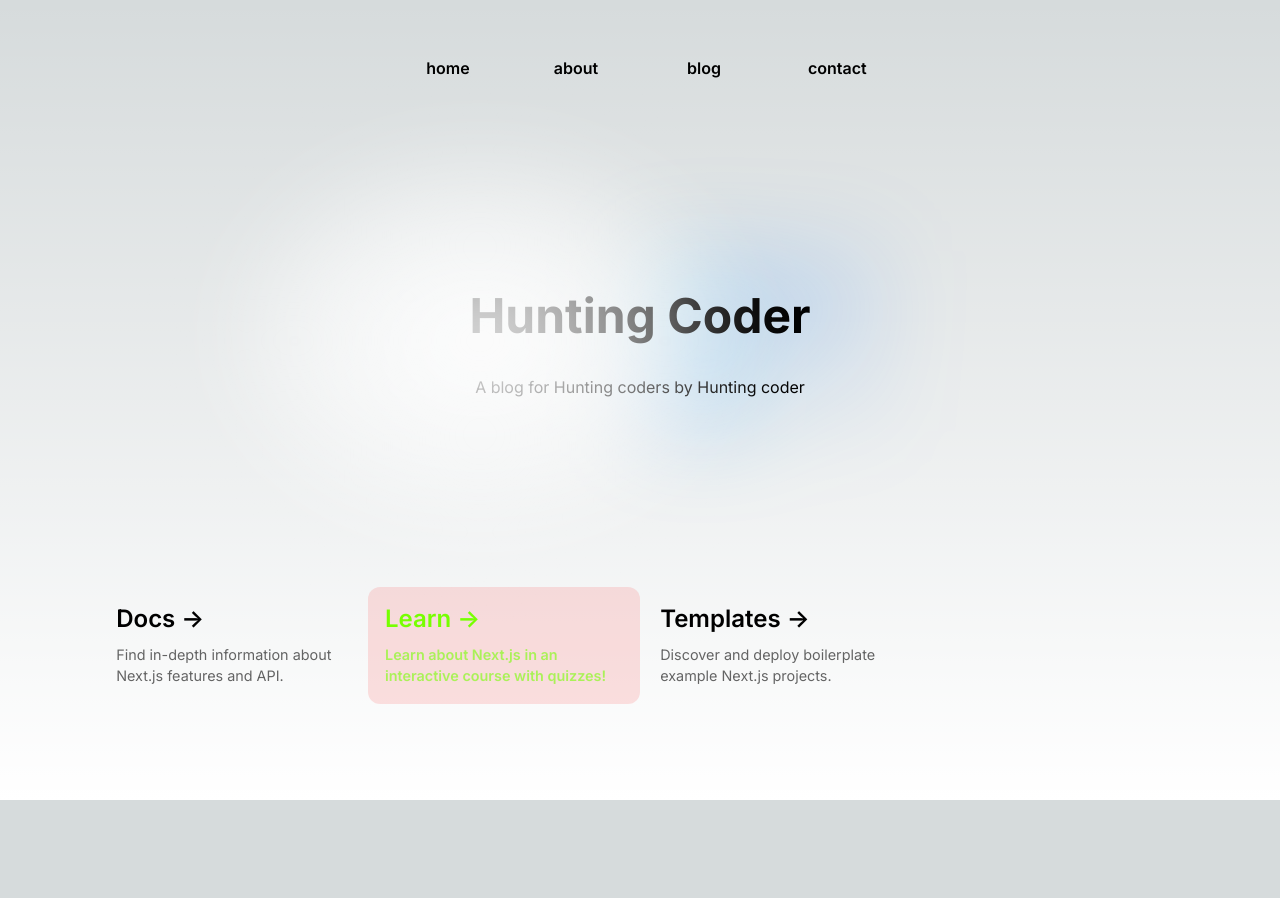
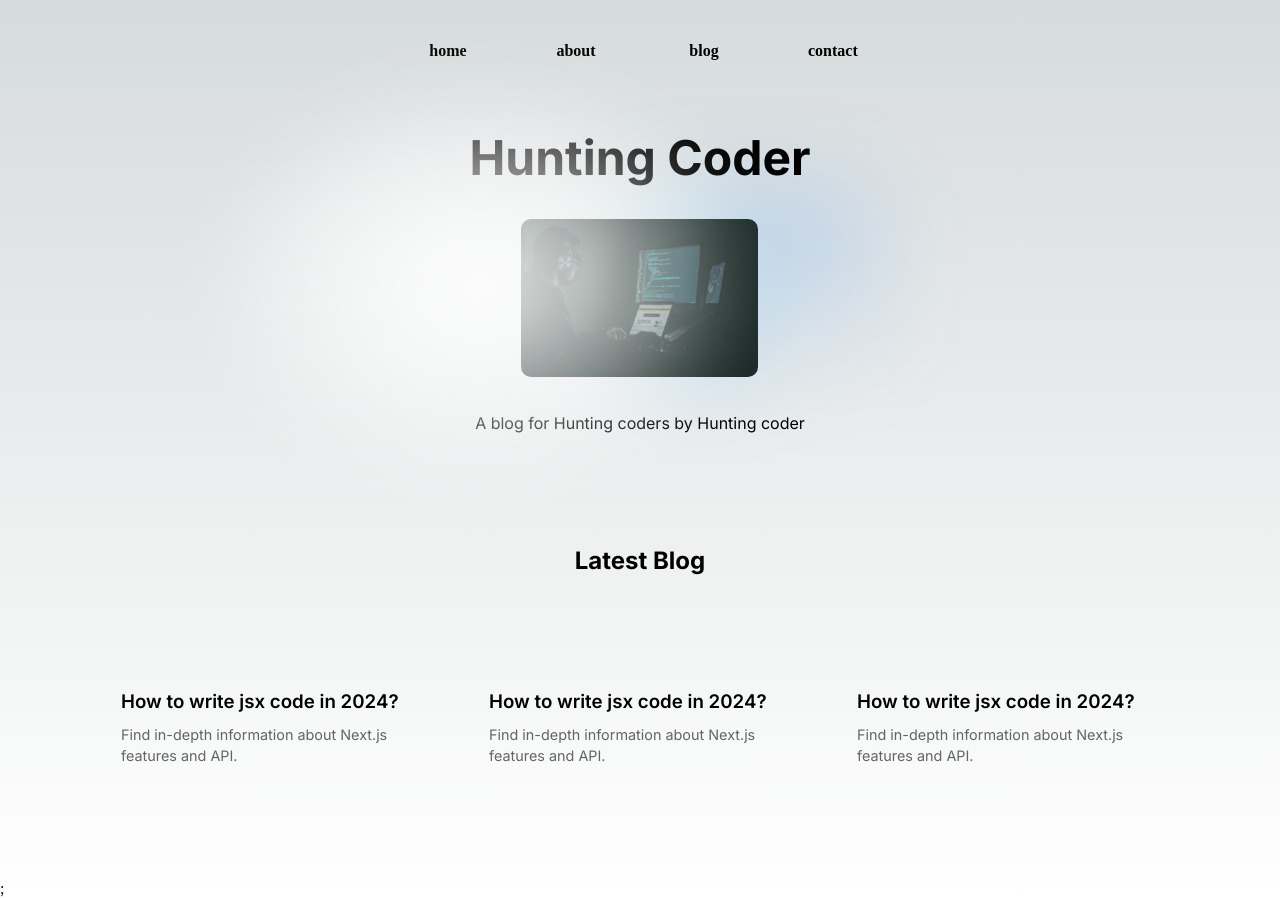
Before and after one commit to Rvaskar/Hunting_Coder, a Next.js app: page / in a window 1280 px wide. Before the commit the page ends 800 px from the top, so only its background shows below. Built offline with nearby package versions, Linux system fonts and the light colour scheme.

Commit message:
day 3 rendring navbar in all componant and structured home

```diff
--- /dev/null
+++ b/componants/Navbar.js
@@ -0,0 +1,18 @@
+import React from 'react'
+import Link from 'next/link'
+import styles from "@/styles/Home.module.css";
+
+const Navbar = () => {
+  return (
+    <nav className={styles.navBar}>
+    <ul>
+      <Link href='/'><li>home</li></Link>
+      <Link href='/about'> <li>about</li></Link>
+      <Link href='/blog'><li>blog</li></Link>
+      <Link href='/contact'><li>contact</li></Link>
+    </ul>
+  </nav>
+  )
+}
+
+export default Navbar
--- a/pages/_app.js
+++ b/pages/_app.js
@@ -1,5 +1,9 @@
+import Navbar from "../componants/Navbar";
 import "@/styles/globals.css";
 
 export default function App({ Component, pageProps }) {
-  return <Component {...pageProps} />;
+  return <>
+    <Navbar/>
+    <Component {...pageProps} />;
+  </>
 }
--- a/pages/index.js
+++ b/pages/index.js
@@ -3,13 +3,17 @@
 import { Inter } from "next/font/google";
 import Link from 'next/link'
 import styles from "@/styles/Home.module.css";
-import learn from "../styles/learn.module.css"
 
 const inter = Inter({ subsets: ["latin"] });
 
 export default function Home() {
   return (
     <>
+    <style jsx>
+      {`
+
+      `}
+    </style>
       <Head>
         <title>Create Next App</title>
         <meta name="description" content="Generated by create next app" />
@@ -17,65 +21,50 @@
         <link rel="icon" href="/favicon.ico" />
       </Head>
       <main className={`${styles.main} ${inter.className}`}>
-        <nav className={styles.navBar}>
-          <ul>
-            <Link href='/'><li>home</li></Link>
-            <Link href='/about'> <li>about</li></Link>
-            <Link href='/blog'><li>blog</li></Link>
-            <Link href='/contact'><li>contact</li></Link>
+        <div className={styles.center}>
+          <h1 className={styles.headFont}>Hunting Coder</h1>
+          <div className={styles.imgWrap} >
+            <Image className={styles.myImg} src="/homeimg.jpg" width={237} height={158} />
+          </div>
+          <p>A blog for Hunting coders by Hunting coder</p>
+        </div>
+        <div className= {styles.mainBlogHead}>
+          <h2>Latest Blog</h2>
+        </div>
+        <div className={styles.grid}>
+          <div className={styles.card} >
+            <h3>
+              How to write jsx code in 2024?
+            </h3>
+            {/* <span>-&gt;</span> */}
+            <p>
+              Find in-depth information about Next.js features and&nbsp;API.
+            </p>
+
+          </div>
+
+          <div className={styles.card} >
+            <h3>
+              How to write jsx code in 2024?
+            </h3>
+            <p>
+              Find in-depth information about Next.js features and&nbsp;API.
+            </p>
+
+          </div>
+
+          <div className={styles.card} >
+            <h3>
+              How to write jsx code in 2024?
+            </h3>
+            <p>
+              Find in-depth information about Next.js features and&nbsp;API.
+            </p>
+
+          </div>
 
 
 
-          </ul>
-        </nav>
-
-        <div className={styles.center}>
-          <h1 className={styles.headFont}>Hunting Coder</h1>
-          <p>A blog for Hunting coders by Hunting coder</p>
-        </div>
-
-        <div className={styles.grid}>
-          <a
-            href="https://nextjs.org/docs?utm_source=create-next-app&utm_medium=default-template&utm_campaign=create-next-app"
-            className={styles.card}
-            target="_blank"
-            rel="noopener noreferrer"
-          >
-            <h2>
-              Docs <span>-&gt;</span>
-            </h2>
-            <p>
-              Find in-depth information about Next.js features and&nbsp;API.
-            </p>
-          </a>
-
-          <a
-            href="https://nextjs.org/learn?utm_source=create-next-app&utm_medium=default-template&utm_campaign=create-next-app"
-            className={`${styles.card} ${learn.cont}`}
-            target="_blank"
-            rel="noopener noreferrer"
-          >
-            <h2>
-              Learn <span>-&gt;</span>
-            </h2>
-            <p>
-              Learn about Next.js in an interactive course with&nbsp;quizzes!
-            </p>
-          </a>
-
-          <a
-            href="https://vercel.com/templates?framework=next.js&utm_source=create-next-app&utm_medium=default-template&utm_campaign=create-next-app"
-            className={styles.card}
-            target="_blank"
-            rel="noopener noreferrer"
-          >
-            <h2>
-              Templates <span>-&gt;</span>
-            </h2>
-            <p>
-              Discover and deploy boilerplate example Next.js&nbsp;projects.
-            </p>
-          </a>
 
 
         </div>
--- a/styles/Home.module.css
+++ b/styles/Home.module.css
@@ -4,16 +4,19 @@
   justify-content: space-between;
   align-items: center;
   padding: 6rem;
-  padding-top: 3rem;
+  padding-top: 2rem;
   min-height: 100vh;
 }
 .navBar{
   height: 3rem;
+  display: flex;
+  justify-content: center;
+  margin-top: 2rem;
 }
 .navBar ul{
   display: flex;
   justify-content: space-between;
-  list-style: none;
+    list-style: none;
 }
 .navBar ul li{
   font-weight: 600;
@@ -66,13 +69,14 @@
 
 .grid {
   display: grid;
-  grid-template-columns: repeat(4, minmax(25%, auto));
+  grid-template-columns: repeat(3, minmax(25%, auto));
   max-width: var(--max-width);
   width: 100%;
+  column-gap: 1rem;
 }
 
 .card {
-  padding: 1rem 1.2rem;
+  padding: 1rem 1.5rem;
   border-radius: var(--border-radius);
   background: rgba(var(--card-rgb), 0);
   border: 1px solid rgba(var(--card-border-rgb), 0);
@@ -84,7 +88,7 @@
   transition: transform 200ms;
 }
 
-.card h2 {
+.card h3 {
   font-weight: 600;
   margin-bottom: 0.7rem;
 }
@@ -134,6 +138,18 @@
   font-size: 3rem;
   margin-bottom: 2rem;
 }
+
+.imgWrap{
+  padding-bottom: 2rem;
+}
+.myImg{
+  border-radius: 10px;
+  -webkit-border-radius: 10px;
+  -moz-border-radius: 10px;
+  -ms-border-radius: 10px;
+  -o-border-radius: 10px;
+}
+
 
 .logo {
   position: relative;
--- a/styles/learn.module.css
+++ /dev/null
@@ -1,7 +0,0 @@
-.cont{
-    background-color: rgba(255, 0, 0, 0.115);
-    color: rgb(119, 255, 0);
-    padding: 1rem;
-    font-weight: 600;
-    /* font-size: 1.5rem; */
-}
```
Also changed, not shown: public/homeimg.jpg (added).
